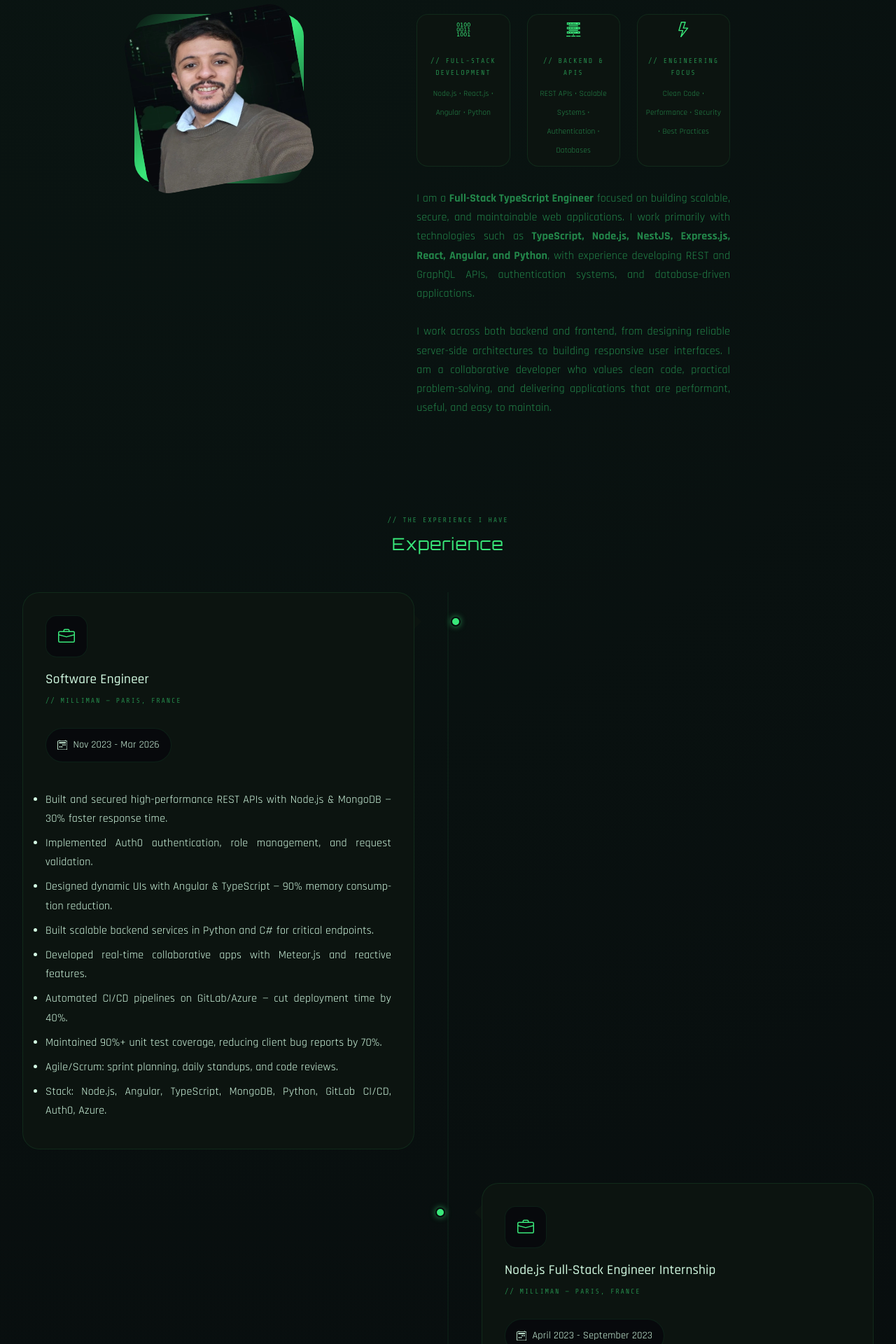
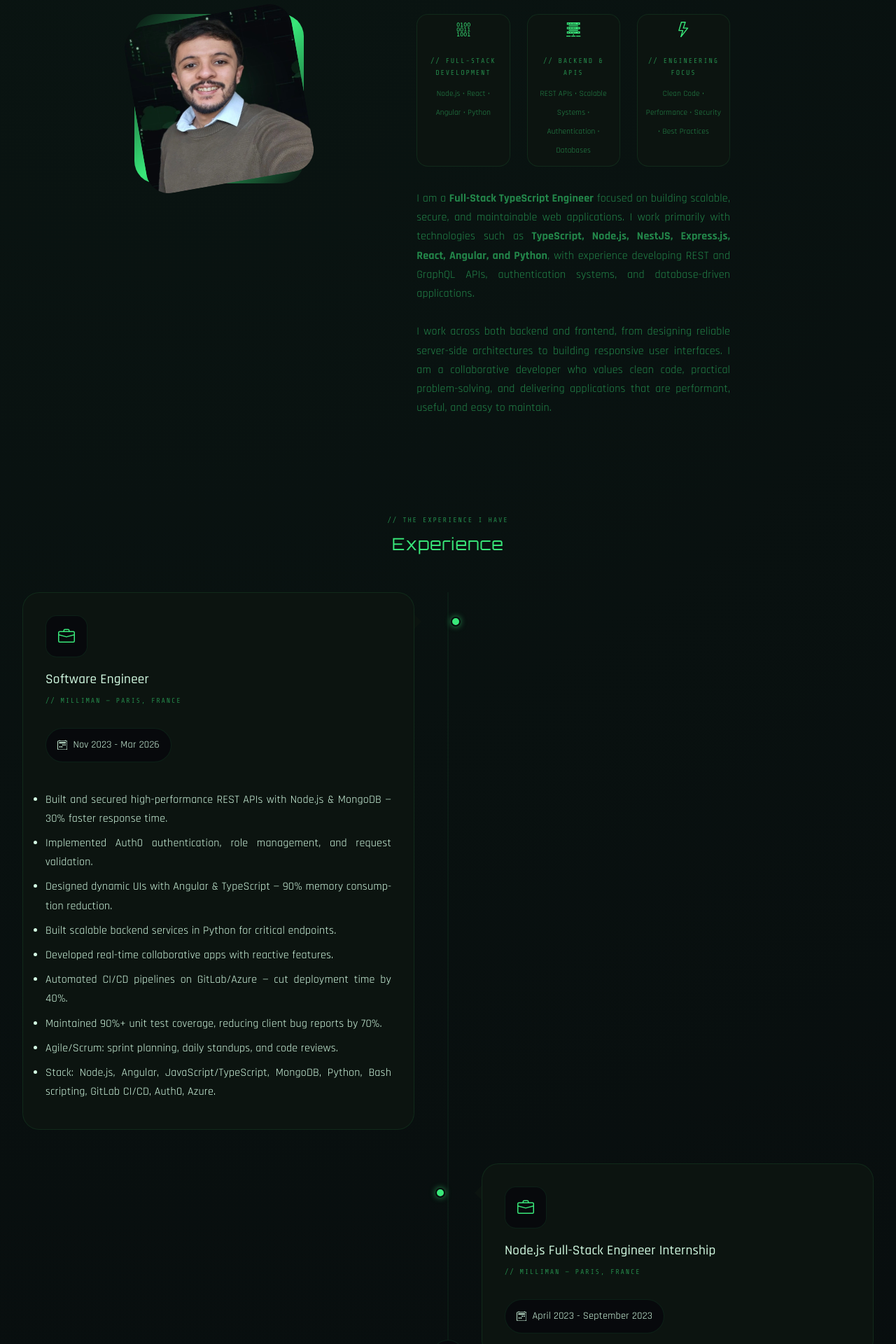
Before and after one commit to yacineak97/yacineak97.github.io, a React (Vite) app: page / in a window 1280 px wide. Shown: the part 1020-2940 px from the top of the page at 70% size. Built offline with nearby package versions, Linux system fonts and the light colour scheme.

Commit message:
Updates the porfolio and the CVs

```diff
--- a/src/components/about/About.tsx
+++ b/src/components/about/About.tsx
@@ -21,7 +21,7 @@ const About = () => {
 						<article className='about__card'>
 							<GiComputing className='about__icon' />
 							<h5>Full-Stack Development</h5>
-							<small>Node.js • React.js • Angular • Python</small>
+							<small>Node.js • React • Angular • Python</small>
 						</article>
 
 						<article className='about__card'>
--- a/src/components/experience/Experience.tsx
+++ b/src/components/experience/Experience.tsx
@@ -45,12 +45,11 @@ const Experience = () => {
 								consumption reduction.
 							</li>
 							<li>
-								Built scalable backend services in Python and C# for critical
+								Built scalable backend services in Python for critical
 								endpoints.
 							</li>
 							<li>
-								Developed real-time collaborative apps with Meteor.js and
-								reactive features.
+								Developed real-time collaborative apps with reactive features.
 							</li>
 							<li>
 								Automated CI/CD pipelines on GitLab/Azure — cut deployment time
@@ -64,8 +63,8 @@ const Experience = () => {
 								Agile/Scrum: sprint planning, daily standups, and code reviews.
 							</li>
 							<li>
-								Stack: Node.js, Angular, TypeScript, MongoDB, Python, GitLab
-								CI/CD, Auth0, Azure.
+								Stack: Node.js, Angular, JavaScript/TypeScript, MongoDB, Python,
+								Bash scripting, GitLab CI/CD, Auth0, Azure.
 							</li>
 						</ul>
 					</article>
--- a/src/components/skills/Skills.tsx
+++ b/src/components/skills/Skills.tsx
@@ -15,20 +15,6 @@ const Skills = () => {
 						<article className='skills__details'>
 							<BsFillPatchCheckFill className='skills__details-icon' />
 							<div>
-								<h4>HTML</h4>
-								<small className='text-light'>Experienced</small>
-							</div>
-						</article>
-						<article className='skills__details'>
-							<BsFillPatchCheckFill className='skills__details-icon' />
-							<div>
-								<h4>CSS & SCSS</h4>
-								<small className='text-light'>Experienced</small>
-							</div>
-						</article>
-						<article className='skills__details'>
-							<BsFillPatchCheckFill className='skills__details-icon' />
-							<div>
 								<h4>Angular</h4>
 								<small className='text-light'>Experienced</small>
 							</div>
@@ -36,7 +22,7 @@ const Skills = () => {
 						<article className='skills__details'>
 							<BsFillPatchCheckFill className='skills__details-icon' />
 							<div>
-								<h4>React.js</h4>
+								<h4>React</h4>
 								<small className='text-light'>Intermediate</small>
 							</div>
 						</article>
@@ -44,13 +30,6 @@ const Skills = () => {
 							<BsFillPatchCheckFill className='skills__details-icon' />
 							<div>
 								<h4>Next.js</h4>
-								<small className='text-light'>Intermediate</small>
-							</div>
-						</article>
-						<article className='skills__details'>
-							<BsFillPatchCheckFill className='skills__details-icon' />
-							<div>
-								<h4>React Native</h4>
 								<small className='text-light'>Intermediate</small>
 							</div>
 						</article>
@@ -95,20 +74,7 @@ const Skills = () => {
 								<small className='text-light'>Intermediate</small>
 							</div>
 						</article>
-						<article className='skills__details'>
-							<BsFillPatchCheckFill className='skills__details-icon' />
-							<div>
-								<h4>Golang</h4>
-								<small className='text-light'>Intermediate</small>
-							</div>
-						</article>
-						<article className='skills__details'>
-							<BsFillPatchCheckFill className='skills__details-icon' />
-							<div>
-								<h4>Java</h4>
-								<small className='text-light'>Intermediate</small>
-							</div>
-						</article>
+
 						<article className='skills__details'>
 							<BsFillPatchCheckFill className='skills__details-icon' />
 							<div>
@@ -174,13 +140,6 @@ const Skills = () => {
 						<article className='skills__details'>
 							<BsFillPatchCheckFill className='skills__details-icon' />
 							<div>
-								<h4>MySQL</h4>
-								<small className='text-light'>Experienced</small>
-							</div>
-						</article>
-						<article className='skills__details'>
-							<BsFillPatchCheckFill className='skills__details-icon' />
-							<div>
 								<h4>PostgreSQL</h4>
 								<small className='text-light'>Experienced</small>
 							</div>
@@ -190,13 +149,6 @@ const Skills = () => {
 							<div>
 								<h4>TypeORM</h4>
 								<small className='text-light'>Experienced</small>
-							</div>
-						</article>
-						<article className='skills__details'>
-							<BsFillPatchCheckFill className='skills__details-icon' />
-							<div>
-								<h4>Cassandra</h4>
-								<small className='text-light'>Intermediate</small>
 							</div>
 						</article>
 					</div>
@@ -229,7 +181,7 @@ const Skills = () => {
 						<article className='skills__details'>
 							<BsFillPatchCheckFill className='skills__details-icon' />
 							<div>
-								<h4>Shell Scripting</h4>
+								<h4>Bash Scripting</h4>
 								<small className='text-light'>Experienced</small>
 							</div>
 						</article>
```
Also changed, not shown: 2 other files (tests, documents, lock files or other folders).
